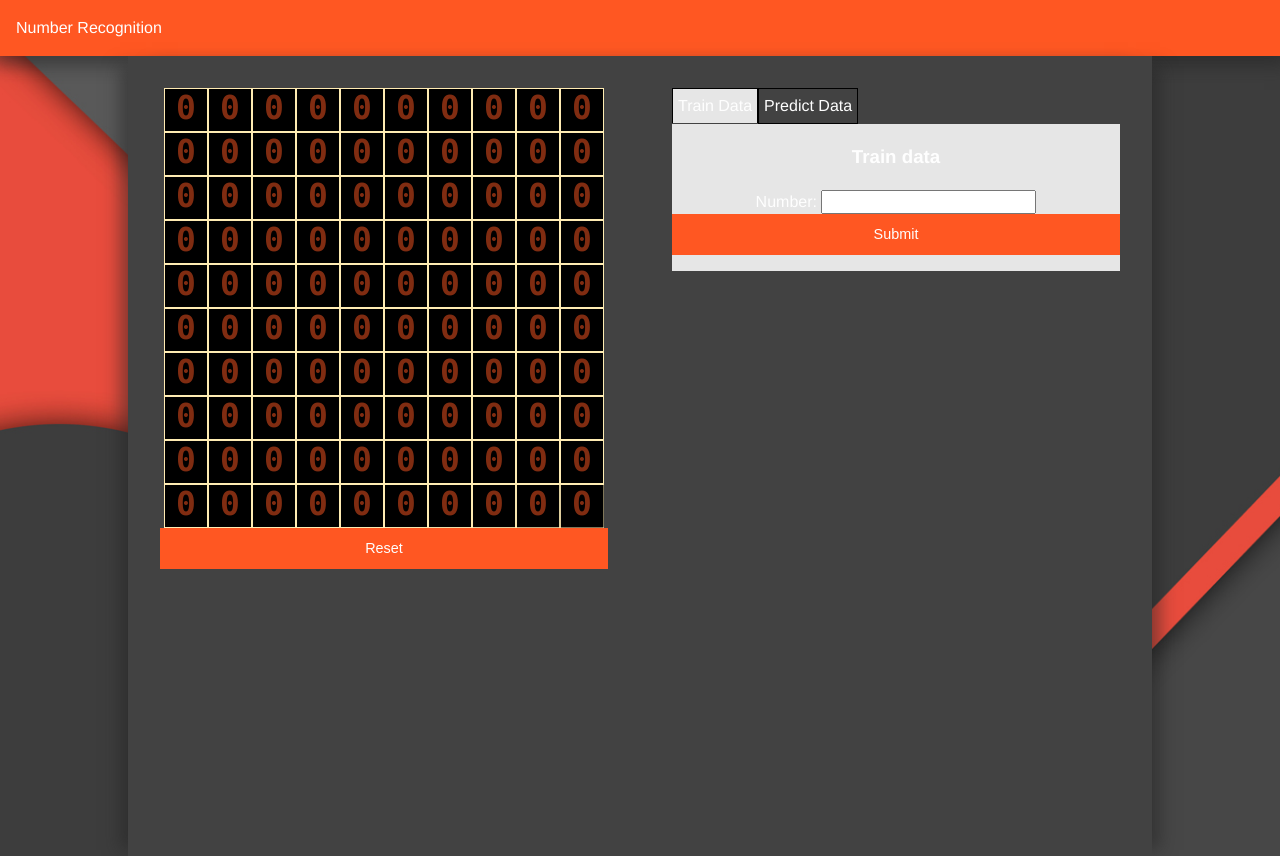
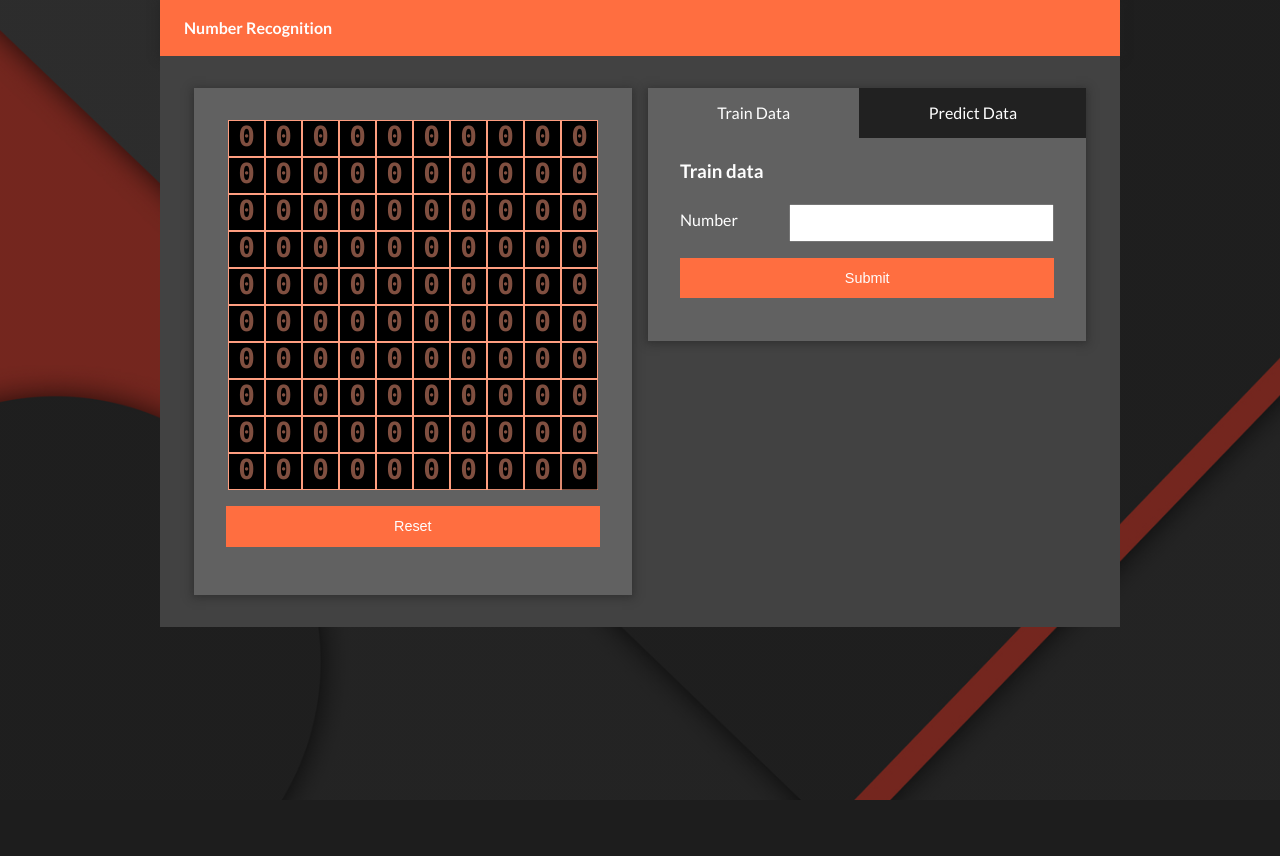
Before and after one commit to andiwinata/NumberRecognition, a Django app: page / in a window 1280 px wide. After the commit the page ends 800 px from the top, so only its background shows below. Run offline with Django 3.2, Linux system fonts and the light colour scheme.

Commit message:
Appearance changes a lot, following more simplicity and mat design

```diff
--- a/num_recognition_app/static/num_recognition_app/js/canvas.js
+++ b/num_recognition_app/static/num_recognition_app/js/canvas.js
@@ -61,8 +61,9 @@ let CanvasGrid = {
 		];
 		this.zeroColor = "#000000";
 		this.oneColor = "#ffffff";
-		this.borderColor = "#FFECB3";
-		this.textColor = "rgba(255, 87, 34, 0.5)"; //"#FF5722";
+		this.borderColor = "#FF9E80";
+		this.textColor = "rgba(255, 158, 128, 0.5)"; //"#FF9E80";
+		this.fontFamily = "Lato, Consolas, Monaco, sans-serif";
 
 		// multiplier based on size of 1 grid pixel
 		this.fontSizeMultiplier = 0.75;
@@ -365,7 +366,7 @@ let CanvasGrid = {
 	drawCanvasGridText: function (ctx, text, x, y) {
 		let currentStyle = ctx.fillStyle;
 
-		ctx.font = `bold ${this.currentWidth / this.gridSizeX * this.fontSizeMultiplier}px Monaco, Consolas`;
+		ctx.font = `bold ${this.currentWidth / this.gridSizeX * this.fontSizeMultiplier}px ${this.fontFamily}`;
 		ctx.fillStyle = this.textColor;
 		ctx.textBaseline = "middle";
 		ctx.textAlign = "center";
@@ -542,7 +543,7 @@ let TrainingData = {
      * Event listener for submit button
      */
     document.getElementById('submitTrainForm').onclick = function() {
-      let val = parseInt(self.digitNumberData.value);
+      let val = parseInt(self.trainDigitNumberData.value);
 
       if (val) {
         let canvasValue = CanvasGrid.getCurrentCanvasValue();
@@ -554,7 +555,7 @@ let TrainingData = {
         self.storedData.push(data);
 
         // reset the data and canvas
-        self.digitNumberData.value = '';
+        self.trainDigitNumberData.value = '';
         CanvasGrid.resetCurrentCanvas();
 
         // sending the data
--- a/num_recognition_app/static/num_recognition_app/sass/foundation-sites/_button.scss
+++ b/num_recognition_app/static/num_recognition_app/sass/foundation-sites/_button.scss
@@ -24,7 +24,7 @@ $button-background: $primary-color !default;
 
 /// Background color on hover for buttons.
 /// @type Color
-$button-background-hover: scale-color($button-background, $lightness: -15%) !default;
+$button-background-hover: scale-color($button-background, $lightness: 15%) !default;
 
 /// Font color for buttons.
 /// @type List
--- a/num_recognition_app/static/num_recognition_app/sass/foundation-sites/_global.scss
+++ b/num_recognition_app/static/num_recognition_app/sass/foundation-sites/_global.scss
@@ -23,27 +23,36 @@ $global-lineheight: 1.5 !default;
 /// Colors used for buttons, callouts, links, etc. There must always be a color called `primary`.
 /// @type Map
 $foundation-palette: (
-  primary: #FF5722,
-  secondary: #E64A19,
-  tertiary: #FFAB91,
+  primary: #FF6E40, // medium
+  secondary: #FF3D00, // darker
+  tertiary: #FF9E80, // lighter
   success: #3adb76,
   warning: #ffae00,
   alert: #cc4b37,
 ) !default;
 
+// grays
+$gray-100: #F5F5F5 !default;
+$gray-200: #EEEEEE !default;
+$gray-300: #E0E0E0 !default;
+$gray-400: #BDBDBD !default;
+$gray-500: #9E9E9E !default;
+$gray-600: #757575 !default;
+$gray-700: #616161 !default;
+$gray-800: #424242 !default;
+$gray-900: #212121 !default;
+
 /// Color used for light gray UI items.
 /// @type Color
-$light-gray: #e6e6e6 !default;
+$light-gray: $gray-200 !default;
 
 /// Color used for medium gray UI items.
 /// @type Color
-$medium-gray: #cacaca !default;
+$medium-gray: $gray-500 !default;
 
 /// Color used for dark gray UI items.
 /// @type Color
-$dark-gray: #424242 !default;
-
-$gray-900: #212121 !default;
+$dark-gray: $gray-800 !default;
 
 /// Color used for black ui items.
 /// @type Color
--- a/num_recognition_app/static/num_recognition_app/sass/foundation-sites/_top-bar.scss
+++ /dev/null
@@ -1,169 +0,0 @@
-// Foundation for Sites by ZURB
-// foundation.zurb.com
-// Licensed under MIT Open Source
-
-////
-/// @group top-bar
-////
-
-/// Padding for the top bar.
-/// @type Number
-$topbar-padding: 1rem !default;
-
-/// Background color for the top bar. This color also cascades to menus within the top bar.
-/// @type Color
-$topbar-background: map-get($foundation-palette, 'primary') !default;
-
-/// Background color submenus within the top bar. Usefull if $topbar-background is transparent.
-/// @type Color
-$topbar-submenu-background: $topbar-background !default;
-
-/// Spacing for the top bar title.
-/// @type Number
-$topbar-title-spacing: 0.45rem 1rem 0 1rem !default;
-
-/// Maximum width of `<input>` elements inside the top bar.
-/// @type Number
-$topbar-input-width: 200px !default;
-
-/// Breakpoint at which top bar switches from mobile to desktop view.
-/// @type Breakpoint
-$topbar-unstack-breakpoint: medium !default;
-
-/// Adds styles for a top bar container.
-@mixin top-bar-container {
-  @if $global-flexbox {
-    display: flex;
-    flex-wrap: nowrap;
-    justify-content: space-between;
-    align-items: center;
-  }
-  @else {
-    @include clearfix;
-  }
-
-  padding: $topbar-padding;
-
-  &,
-  ul {
-    background-color: $topbar-background;
-  }
-
-  // Check if $topbar-background is differnt from $topbar-background-submenu
-  @if ($topbar-background != $topbar-submenu-background) {
-    ul ul {
-      background-color: $topbar-submenu-background;
-    }
-  }
-
-  // Restrain width of inputs by default to make them easier to arrange
-  input {
-    max-width: $topbar-input-width;
-    margin-#{$global-right}: 1rem;
-  }
-
-  // The above styles shouldn't apply to input group fields
-  .input-group-field {
-    width: 100%;
-    margin-#{$global-right}: 0;
-  }
-
-  input.button { // sass-lint:disable-line no-qualifying-elements
-    width: auto;
-  }
-}
-
-/// Makes sections of a top bar stack on top of each other.
-@mixin top-bar-stacked {
-  @if $global-flexbox {
-    flex-wrap: wrap;
-
-    // Sub-sections
-    .top-bar-left,
-    .top-bar-right {
-      flex: 0 0 100%;
-      max-width: 100%;
-    }
-  }
-  @else {
-    // Sub-sections
-    .top-bar-left,
-    .top-bar-right {
-      width: 100%;
-    }
-  }
-}
-
-/// Undoes the CSS applied by the `top-bar-stacked()` mixin.
-@mixin top-bar-unstack {
-  @if $global-flexbox {
-    flex-wrap: nowrap;
-
-    .top-bar-left {
-      flex: 1 1 auto;
-    }
-
-    .top-bar-right {
-      flex: 0 1 auto;
-    }
-  }
-  @else {
-    .top-bar-left,
-    .top-bar-right {
-      width: auto;
-    }
-  }
-}
-
-@mixin foundation-top-bar {
-  // Top bar container
-  .top-bar {
-    @include top-bar-container;
-
-    // Stack on small screens by default
-    @include top-bar-stacked;
-
-    @include breakpoint($topbar-unstack-breakpoint) {
-      @include top-bar-unstack;
-    }
-
-    // Generate classes for stacking on each screen size (defined in $breakpoint-classes)
-    @each $size in $breakpoint-classes {
-      @if $size != $-zf-zero-breakpoint {
-        &.stacked-for-#{$size} {
-          @include breakpoint($size down) {
-            @include top-bar-stacked;
-          }
-        }
-      }
-    }
-  }
-
-  // Sub-sections
-  @if $global-flexbox {
-    .top-bar-title {
-      flex: 0 0 auto;
-      margin: $topbar-title-spacing;
-    }
-
-    .top-bar-left,
-    .top-bar-right {
-      flex: 0 0 auto;
-    }
-  }
-  @else {
-    .top-bar-title {
-      display: inline-block;
-      float: left;
-      margin: $topbar-title-spacing;
-    }
-
-    .top-bar-left {
-      float: left;
-    }
-
-    .top-bar-right {
-      float: right;
-    }
-  }
-}
--- a/num_recognition_app/static/num_recognition_app/sass/style.scss
+++ b/num_recognition_app/static/num_recognition_app/sass/style.scss
@@ -3,65 +3,105 @@
 @import "foundation-sites/global";
 @import "foundation-sites/util/util";
 
-@import "foundation-sites/top-bar";
 @import "foundation-sites/button";
 
 @include foundation-global-styles;
-@include foundation-top-bar;
 @include foundation-button;
 
-$main-font: Helvetica, Roboto, sans-serif;
+$main-font: "Lato", Roboto, sans-serif;
 $code-font: Monaco, Consolas, monospace, sans-serif;
 $font-size-n: 1rem;
+$font-size-l: 2rem;
+$font-size-xxl: 4rem;
 
 $medium-screen: 1024px;
+
+// =======
+// Elements
+// =======
 
 body {
     font-family: $main-font;
     font-size: $font-size-n;
+    background-color: $gray-900;
+}
+
+h1 {
     margin: 0;
+    font-size: $font-size-n;
 }
+
+// =======
+// Abstract Classes
+// =======
+
+%shadow-element {
+    box-shadow: 0rem 0.1rem 0.5rem 0.1rem rgba($gray-900, 0.5);
+}
+
+%top-bottom-margin {
+    margin: 1rem 0;
+}
+
+// =======
+// Classes
+// =======
 
 .container {
     width: 100%;
     margin: auto;
     text-align: center;
+    background-color: $gray-800;
+}
+
+.panel {
+    padding: 2rem 0.5rem;
 }
 
 .code {
     font-family: $code-font;
 }
 
+.tab-wrapper {
+    @extend %shadow-element;
+}
+
 .tabs {
-    font-size: 0; // prevent spaces between tabs
-    text-align: left;
+    display: flex;
 }
 
 .tabs-contents {
     overflow: overlay;
-    background-color: $light-gray;
+    background-color: $gray-700;
+    min-height: 40%;
+    text-align: left;
 }
 
 .tab {
-    background-color: $dark-gray;
+    background-color: $gray-900;
     font-size: $font-size-n;
-    display: inline-block;
     padding: 5px 5px;
-    border: 1px solid #000;
+    flex: 1 1 auto;
+    line-height: 2.5;
     transition: all ease-in-out 0.25s;
 
     &:hover {
-        background-color: map-get($foundation-palette, 'primary');
+        background-color: $black;//map-get($foundation-palette, 'primary');
     }
 }
 
 .tab--active {
-    background-color: $light-gray;
+    background-color: $gray-700;
     border-bottom: 0px;
+
+    &:hover {
+        background-color: $gray-700;
+    }
 }
 
 .tab__content {
     display: none;
+    padding: 0 2rem;
 }
 
 .tab__content--active {
@@ -69,22 +109,63 @@ body {
 }
 
 .top-bar {
-  box-shadow: 0px 0.1rem 1rem 0.5rem rgba($gray-900, 0.5);
+    background-color: map-get($foundation-palette, 'primary');
+    line-height: 3.5;
+    padding: 0 1.5rem;
+    @extend %shadow-element;
+}
+
+.form__field {
+    display: flex;
+    @extend %top-bottom-margin;
+
+    * {
+        flex-grow: 1;
+        line-height: 2;
+    }
+}
+
+.predict-result {
+    display: block;
+    @extend %top-bottom-margin;
+    font-size: $font-size-l;
+}
+
+.canvas {
+    position: absolute;
+    left: 0;
+    top: 0;
+}
+
+// =======
+// Ids
+// =======
+
+#canvasContainer {
+    margin: 0 auto 1rem;
+}
+
+#canvasGrid {
+    padding: 2rem;
+    background-color: $gray-700;
+    @extend %shadow-element;
 }
 
 @media all and (min-width: $medium-screen) and (orientation: landscape) {
     body {
-        background-image: url(../images/dark_material.jpg);
+        background-image: linear-gradient(rgba(0, 0, 0, 0.5), rgba(0, 0, 0, 0.5)), url('../images/dark_material.jpg');
         background-size: cover;
     }
 
     .container {
         display: flex;
-        width: 80%;
-        min-height: 100%;
-        background-color: $dark-gray;
-        box-shadow: 1rem 0.1rem 1rem -0.5rem rgba($gray-900, 0.5),
-                    -1rem 0.1rem 1rem -0.5rem rgba($gray-900, 0.5);
+        width: 75%;
+        padding: 0 2%;
+    }
+
+    .top-bar {
+        width: 75%;
+        margin: auto;
     }
 
     .md-half-width {
@@ -92,11 +173,3 @@ body {
         width: 50%;
     }
 }
-
-#canvasContainer {
-    margin: 0 auto;
-}
-
-.panel {
-    padding: 2rem;
-}
--- a/num_recognition_app/templates/num_recognition_app/index.html
+++ b/num_recognition_app/templates/num_recognition_app/index.html
@@ -4,21 +4,17 @@
 <head>
 	<!-- <script src="https://ajax.googleapis.com/ajax/libs/jquery/3.1.0/jquery.min.js"></script> -->
 	<!--<link rel="stylesheet" href="https://cdnjs.cloudflare.com/ajax/libs/foundation/6.2.4/foundation.css">-->
+	<link href="https://fonts.googleapis.com/css?family=Lato:400,700" rel="stylesheet">
 	<link rel="stylesheet" href="{% static 'num_recognition_app/css/style.css' %}">
 	<script src="{% static 'num_recognition_app/js/canvas.js' %}" defer></script>
 	<script src="{% static 'num_recognition_app/js/tabSystem.js' %}" defer></script>
-	<style>
-		.canvas {
-			position: absolute;
-			left: 0;
-			top: 0;
-		}
-	</style>
 </head>
 
 <body>
 	<nav class="top-bar" data-topbar role="navigation">
-		<div>Number Recognition</div>
+		<div>
+			<h1>Number Recognition</h1>
+		</div>
 	</nav>
 	<div class="container">
 		<div class="panel md-half-width">
@@ -36,6 +32,7 @@
 		</div>
 
 		<div class="panel md-half-width">
+			<div class="tab-wrapper">
 				<div id="tabs" class="tabs">
 					<div class="tab" data-tab-target="trainArea">Train Data</div>
 					<div class="tab" data-tab-target="predictArea">Predict Data</div>
@@ -44,18 +41,21 @@
 					<div id="trainArea">
 						<h3>Train data</h3>
 						<form id="train-form">
-						Number:
+							<div class="form__field">
+								<label for="trainDigitNumber">Number</label>
 								<input type="text" name="trainDigitNumber" id="trainDigitNumber">
+							</div>
 							<button class="button expanded" type="button" id="submitTrainForm">Submit</button>
 						</form>
 					</div>
 					<div id="predictArea">
 						<h3>Predict!</h3>
-					<form id="predict-form">
-						Number:
-						<input type="text" name="predictDigitNumber" id="predictDigitNumber">
-						<button class="button expanded" type="button" id="submitPredictForm">Submit</button>
+						<div class="predict-result">
+							The number is: 3!
+						</div>
+						<button class="button expanded" type="button" id="submitPredictForm">Predict!</button>
 						</form>
+					</div>
 				</div>
 			</div>
 		</div>
```
Also changed, not shown: num_recognition_app/static/num_recognition_app/css/style.css, 1 other file. Lines whose indentation alone changed are shown as unchanged.
